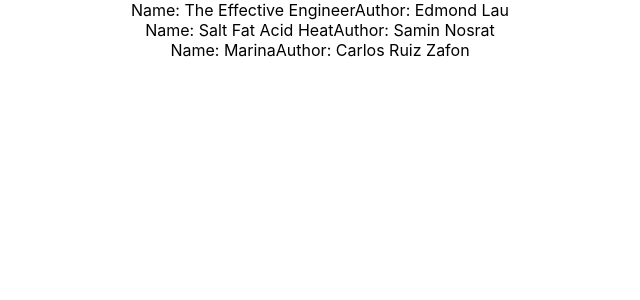
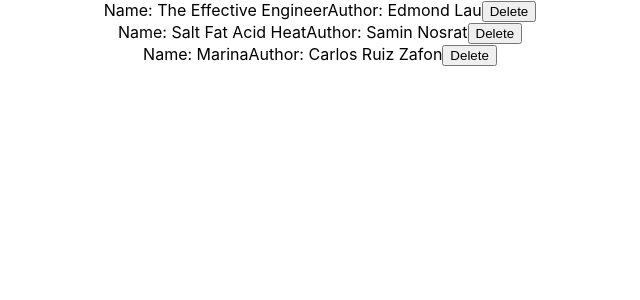
Before and after one commit to hasierpastor/react-bookstore, a React (Create React App) app: page / in a window 1280 px wide. Shown: the top 300 px of the page, without its empty margins (320-960 px from the left). Built offline with nearby package versions, Linux system fonts and the light colour scheme.

Commit message:
added remove function in child which calls parent function passed down

```diff
--- a/src/Book.js
+++ b/src/Book.js
@@ -1,11 +1,17 @@
-import React, { Component, PureComponent } from 'react';
+import React, { PureComponent } from 'react';
+import Button from './Button';
 
 class Book extends PureComponent {
+  removeBook = () => {
+    this.props.remove(this.props.name);
+  };
+
   render() {
     return (
       <div>
         Name: {this.props.name}
         Author: {this.props.author}
+        <button onClick={this.removeBook}>Delete</button>
       </div>
     );
   }
--- a/src/BookList.js
+++ b/src/BookList.js
@@ -1,5 +1,5 @@
 import React, { Component } from 'react';
-import Book from './Book.js';
+import Book from './Book';
 const uuidv4 = require('uuid/v1');
 
 class BookList extends Component {
@@ -23,11 +23,12 @@
     };
   }
 
-  addBook = book => {
-    book.iban = uuidv4();
-    let newBooks = [...this.state.books, book];
-    this.setState({ books: newBooks });
-  };
+  // addBook = book => {
+  //   book.iban = uuidv4();
+  //   let newBooks = [...this.state.books, book];
+  //   this.setState({ books: newBooks });
+  // };
+
   removeBook = name => {
     let filteredBooks = this.state.books.filter(book => {
       return book.name !== name;
@@ -36,15 +37,16 @@
   };
 
   render() {
-    const booklist = this.state.books.map(book => (
+    const booklist = this.state.books.map(book => {
+      return (
         <Book
           key={book.iban}
           name={book.name}
           author={book.author}
-        add={this.addBook}
           remove={this.removeBook}
         />
-    ));
+      );
+    });
     return <div>{booklist}</div>;
   }
 }
--- a/src/Button.js
+++ b/src/Button.js
@@ -1,7 +1,8 @@
 import React from 'react';
 
-const Button = method => {
-  if (method === 'add') return <button>+</button>;
-  return <button>-</button>;
-};
+function Button(props) {
+  console.log(props);
+  if (props.method === 'add') return <button onClick={props.action}>+</button>;
+  return <button onClick={props.action}>-</button>;
+}
 export default Button;
```
Lines whose indentation alone changed are shown as unchanged.
